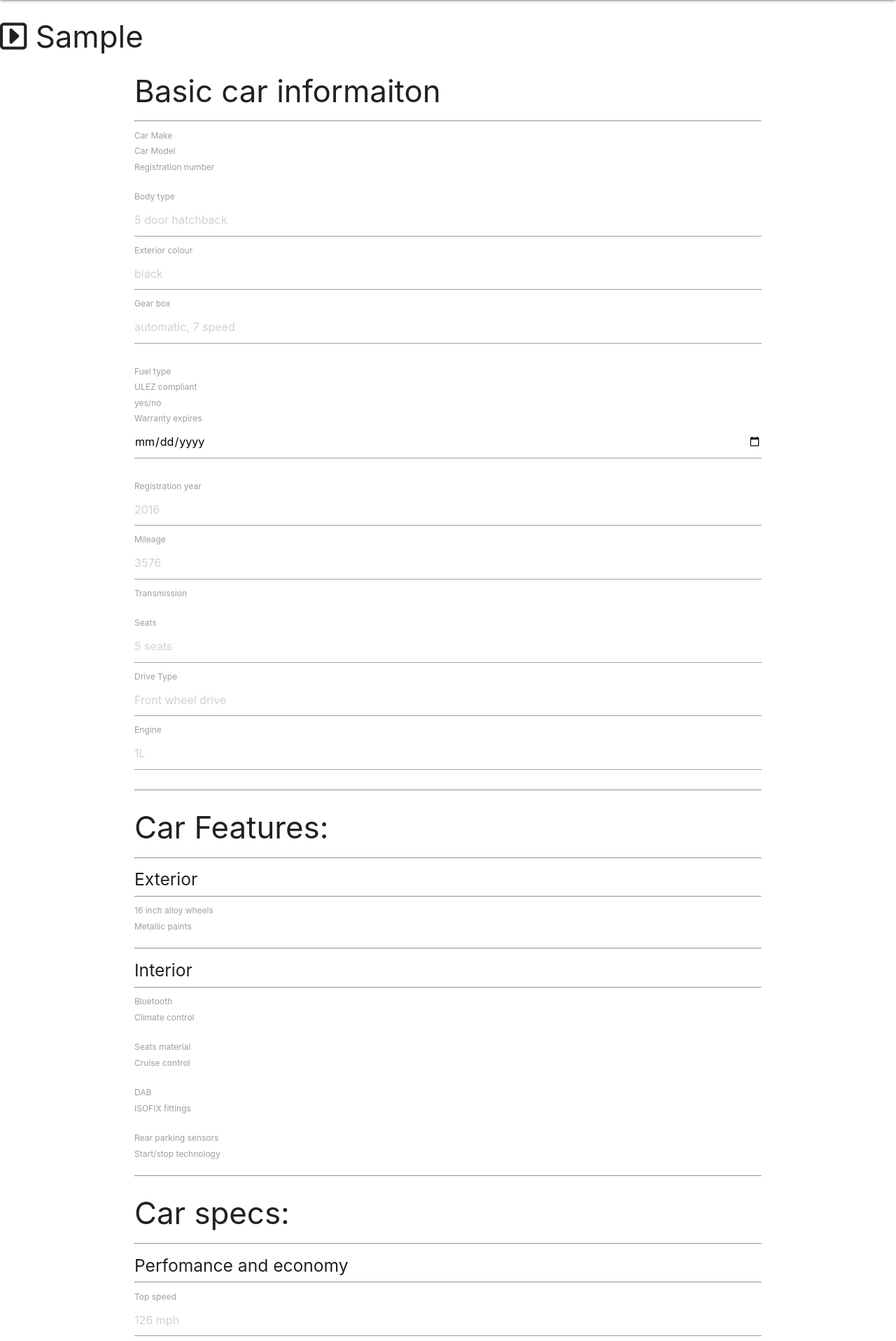
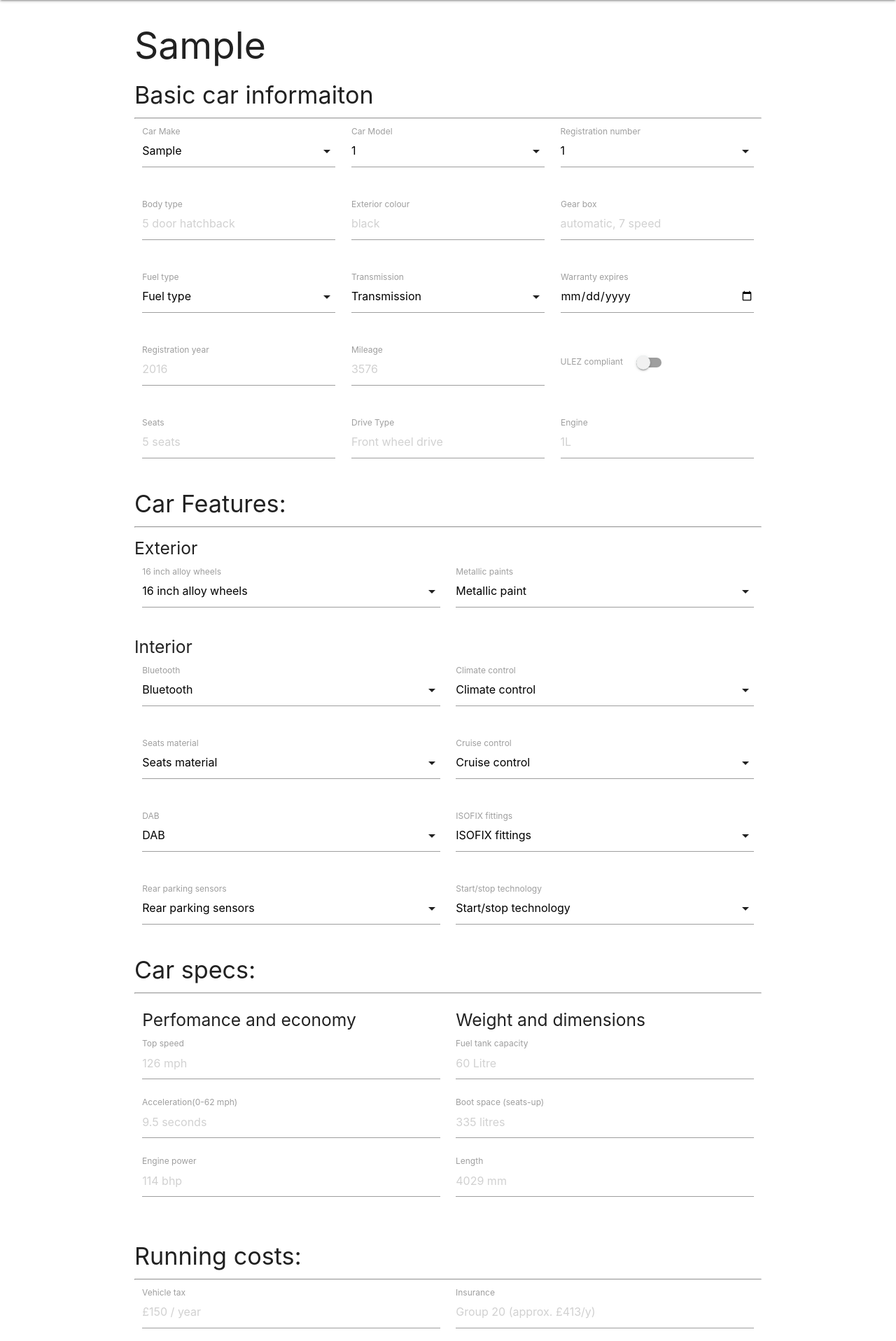
Before and after one commit to ashur-k/CI-MS3-Car-Showroom, a Flask app: page /admin/add_car_details/1/1/1 in a window 1280 px wide. Shown: the part 64-1980 px from the top of the page at 70% size. Run offline with Flask 2, Linux system fonts and the light colour scheme; the visitor is signed in with stand-in values (Sample User, id 1); a database or web service that is not in the repository returns one stand-in record (values such as "Sample title"); some libraries are stand-ins or nearby versions.

Commit message:
updated add.car / add make/ model  form designs with materialcss

```diff
--- a/admin/templates/add_new_car.html
+++ b/admin/templates/add_new_car.html
@@ -1,55 +1,55 @@
+<!-- admin/add_car_details/Audi/SQ5/A1ISMOST -->
 {% extends 'admin_base.html' %}
 
 {% block content %}
 <!--Car Basic information-->
 
-<h3><i class="far fa-caret-square-right"></i> {{ car_makers.car_make }} </h3>
+
 <div class="container">
+<h2>{{ car_makers.car_make }} </h2>
 
 <form action="{{ url_for('admin.add_car') }}" name="add_new_car"  method="POST">
+<h4 class="mt-3">Basic car informaiton</h4><hr>
 
-<div class="container_basic_information m-2">
-<h3 class="mt-3">Basic car informaiton</h3><hr>
-  <div class="row mt-2">
-    <div class="col-sm-4">
-       <label for="car-make">Car Make</label>
-    <select class="custom-select" id="car_make" name="car_make" required>
+    <div class="row">
+    <div class="input-field col s4">
+        <select class="validate" id="car_make" name="car_make" required>
             <option value="{{ car_makers.car_make }}">{{ car_makers.car_make }}</option>
         </select>
+        <label for="car-make">Car Make</label>
     </div>
-    <div class="col-sm-4">
-       <label for="car-make">Car Model</label>
-      <select class="custom-select" id="car_model" name="car_model" required>
+    <div class="input-field col s4">
+        <select class="validate" id="car_model" name="car_model" required>
             <option value="{{ car_model}}">{{ car_model }}</option>
         </select>
+        <label for="car-make">Car Model</label>
     </div>
-      <div class="col-sm-4">
-       <label for="car-make">Registration number</label>
-    <select class="custom-select" id="reg_num" name="reg_num" required>
+    <div class="input-field col s4">
+        <select class="validate" id="reg_num" name="reg_num" required>
             <option value="{{ reg_num }}">{{ reg_num }}</option>
         </select>
+        <label for="car-make">Registration number</label>
     </div>
     </div>
 
-  <div class="row mt-2">
-  <div class="col-sm-4">
+    <div class="row">
+        <div class="input-field col s4">
+            <input type="text" id="body_type" name="body_type" class="validate" placeholder="5 door hatchback" required>
             <label for="body_type">Body type</label>
-      <input type="text" id="body_type" name="body_type" class="form-control" placeholder="5 door hatchback">
         </div>
-  <div class="col-sm-4">
+        <div class="input-field col s4">
+            <input type="text" id="exterior_colour" name="exterior_colour" class="validate" placeholder="black" required>
             <label for="exterior_colour">Exterior colour</label>
-      <input type="text" id="exterior_colour" name="exterior_colour" class="form-control" placeholder="black">
         </div>
-  <div class="col-sm-4">
+        <div class="input-field col s4">
+            <input type="text" id="gear_box" name="gear_box" class="validate" placeholder="automatic, 7 speed" required>
             <label for="gear_box">Gear box</label>
-      <input type="text" id="gear_box" name="gear_box" class="form-control" placeholder="automatic, 7 speed">
         </div>
     </div>
 
-  <div class="row mt-2">
-  <div class="col-sm-4">
-  <label for="fuel_type">Fuel type</label>
-       <select class="custom-select" id="fuel_type" name="fuel_type" required>
+    <div class="row">
+        <div class="input-field col s4">
+            <select class="validate" id="fuel_type" name="fuel_type" required>
                 <option selected disabled value="">Fuel type</option>
                 <option value="petrol">Petrol</option>
                 <option value="deisel">Deisel</option>
@@ -57,225 +57,223 @@
                 <option value="electric">Electric</option>
                 <option value="hybird">Hybird</option>
             </select>
-
+            <label for="fuel_type">Fuel type</label>
         </div>
-  <div class="col-sm-4">
-    <label>ULEZ compliant</label>
-    <div class="custom-control custom-switch">
-        <input type="checkbox" class="custom-control-input" name="is_ULEZ_compliant" id="is_ULEZ_compliant" value="Yes">
-        <label class="custom-control-label" for="is_ULEZ_compliant">yes/no</label>
-
-
+       <div class="input-field col s4">
+            <select class="validate" id="transmisson" name="transmisson" required>
+                <option selected disabled value="">Transmission</option>
+                <option value="manual">manual</option>
+                <option value="automatic">automatic</option>
+            </select>
+            <label for="transmisson">Transmission</label>
         </div>
-  </div>
-  <div class="col-sm-4">
+        <div class="input-field col s4">
+            <input class="validate" type="date" id="warranty_expire_date" name="warranty_expire_date" required>
             <label for="warranty_expire_date">Warranty expires</label><br>
-      <input type="date" id="warranty_expire_date" name="warranty_expire_date">
         </div>
     </div>
 
-  <div class="row mt-2">
-  <div class="col-sm-4">
+    <div class="row">
+        <div class="input-field col s4">
+            <input class="validate" type="text" id="registration_year" name="registration_year" placeholder="2016" required>
             <label for="registration_year">Registration year</label>
-      <input type="text" id="registration_year" name="registration_year" class="form-control" placeholder="2016">
-
         </div>
-  <div class="col-sm-4">
+        <div class="input-field col s4">
+            <input class="validate" type="text" id="mileage" name="mileage" placeholder="3576" required>
             <label for="mileage">Mileage</label>
-      <input type="text" id="mileage" name="mileage" class="form-control" placeholder="3576">
         </div>
-  <div class="col-sm-4">
-     <label for="transmisson">Transmission</label><br>
-        <select class="custom-select" id="transmisson" name="transmisson" required>
-        <option selected disabled value="">Transmission</option>
-        <option value="manual">manual</option>
-        <option value="automatic">automatic</option>
-
-      </select>
+         <div class="input-field col s4">
+            <div class="switch">
+                <label for="is_ULEZ_compliant">ULEZ compliant
+                    <input class="validate" type="checkbox" name="is_ULEZ_compliant" id="is_ULEZ_compliant" value="Yes">
+                    <span class="lever"></span>
+                </label>
+            </div>
         </div>
     </div>
 
-  <div class="row mt-2">
-  <div class="col-sm-4">
+    <div class="row">
+        <div class="input-field col s4">
+            <input type="text" id="seats" name="seats" class="validate" placeholder="5 seats" required>
             <label for="seats">Seats</label>
-      <input type="text" id="seats" name="seats" class="form-control" placeholder="5 seats">
-
          </div>
-   <div class="col-sm-4">
-     <label for="drive_type">Drive Type</label><br>
-       <input type="text" id="drive_type" name="drive_type" class="form-control" placeholder="Front wheel drive">
+        <div class="input-field col s4">
+            <input type="text" id="drive_type" name="drive_type" class="validate" placeholder="Front wheel drive" required>
+            <label for="drive_type">Drive Type</label>
         </div>
-   <div class="col-sm-4">
-     <label for="drive_type">Engine</label><br>
-       <input type="text" id="engine" name="engine" class="form-control form-control-lg" placeholder="1L" required>
+        <div class="input-field col s4">
+            <input type="text" id="engine" name="engine" class="validate" placeholder="1L" required>
+            <label for="drive_type">Engine</label>
         </div>
     </div>
-   <hr>
-   </div>
 
-<div class="container_car_features m-2">
-    <h3 class="mt-3">Car Features:</h3><hr>
-  <h5>Exterior</h5><hr>
-  <div class="row mt-2">
-   <div class="col-sm-6">
-       <label for="alloy wheels">16 inch alloy wheels</label>
-      <select class="custom-select" id="alloy_wheels" name="alloy_wheels" required>
+<h4 >Car Features:</h4><hr>
+
+  <h5>Exterior</h5>
+    <div class="row">
+        <div class="input-field col s6">
+            <select class="validate" id="alloy_wheels" name="alloy_wheels" required>
                 <option selected disabled value="">16 inch alloy wheels</option>
                 <option value="availiable">Availiable</option>
                 <option value="not-availiable">Not availiable</option>
             </select>
+            <label for="alloy wheels">16 inch alloy wheels</label>
         </div>
-    <div class="col-sm-6">
-       <label for="metallic_paint">Metallic paints</label>
-      <select class="custom-select" id="metallic_paint" name="metallic_paint" required>
+        <div class="input-field col s6">
+            <select class="validate" id="metallic_paint" name="metallic_paint" required>
                 <option selected disabled value="">Metallic paint</option>
                 <option value="availiable">Availiable</option>
                 <option value="not-availiable">Not availiable</option>
             </select>
+            <label for="metallic_paint">Metallic paints</label>
         </div>
-  </div><hr>
-
-
-    <h5>Interior</h5><hr>
-  <div class="row mt-2">
-   <div class="col-sm-6">
-       <label for="bluetooth">Bluetooth</label>
+    </div>
+  <h5>Interior</h5>
+    <div class="row">
+        <div class="input-field col s6">
             <select class="custom-select" id="bluetooth" name="bluetooth" required>
                 <option selected disabled value="">Bluetooth</option>
                 <option value="availiable">Availiable</option>
                 <option value="not-availiable">Not availiable</option>
             </select>
+            <label for="bluetooth">Bluetooth</label>
         </div>
-    <div class="col-sm-6">
-       <label for="climate_control">Climate control</label>
+        <div class="input-field col s6">
             <select class="custom-select" id="climate_control" name="climate_control" required>
                 <option selected disabled value="">Climate control</option>
                 <option value="availiable">Availiable</option>
                 <option value="not-availiable">Not availiable</option>
             </select>
+            <label for="climate_control">Climate control</label>
         </div>
     </div>
- <div class="row mt-2">
-   <div class="col-sm-6">
-       <label for="seats_material">Seats material</label>
-      <select class="custom-select" id="seats_material" name="seats_material" required>
+
+    <div class="row">
+        <div class="input-field col s6">
+            <select class="validate" id="seats_material" name="seats_material" required>
                 <option selected disabled value="">Seats material</option>
                 <option value="availiable">Leather</option>
                 <option value="not-availiable">Cloth</option>
             </select>
+            <label for="seats_material">Seats material</label>
         </div>
-    <div class="col-sm-6">
-       <label for="cruise_control">Cruise control</label>
-      <select class="custom-select" id="cruise_control" name="cruise_control" required>
+        <div class="input-field col s6">
+            <select class="validate" id="cruise_control" name="cruise_control" required>
                 <option selected disabled value="">Cruise control</option>
                 <option value="availiable">Availiable</option>
                 <option value="not-availiable">Not availiable</option>
             </select>
+            <label for="cruise_control">Cruise control</label>
         </div>
     </div>
- <div class="row mt-2">
-   <div class="col-sm-6">
-       <label for="DAB">DAB</label>
-      <select class="custom-select" id="DAB" name="DAB" required>
+
+    <div class="row">
+        <div class="input-field col s6">
+            <select class="validate" id="DAB" name="DAB" required>
                 <option selected disabled value="">DAB</option>
                 <option value="availiable">Availiable</option>
                 <option value="not-availiable">Not availiable</option>
             </select>
+            <label for="DAB">DAB</label>
         </div>
-    <div class="col-sm-6">
-       <label for="ISOFIX_fittings">ISOFIX fittings</label>
-      <select class="custom-select" id="ISOFIX_fittings" name="ISOFIX_fittings" required>
+        <div class="input-field col s6">
+            <select class="validate" id="ISOFIX_fittings" name="ISOFIX_fittings" required>
                 <option selected disabled value="">ISOFIX fittings</option>
                 <option value="availiable">Availiable</option>
                 <option value="not-availiable">Not availiable</option>
             </select>
+            <label for="ISOFIX_fittings">ISOFIX fittings</label>
         </div>
     </div>
-<div class="row mt-2">
-   <div class="col-sm-6">
-       <label for="rear_parking_sensors">Rear parking sensors</label>
-      <select class="custom-select" id="rear_parking_sensors" name="rear_parking_sensors" required>
+
+    <div class="row">
+        <div class="input-field col s6">
+            <select class="validate" id="rear_parking_sensors" name="rear_parking_sensors" required>
                 <option selected disabled value="">Rear parking sensors</option>
                 <option value="availiable">Availiable</option>
                 <option value="not-availiable">Not availiable</option>
             </select>
+            <label for="rear_parking_sensors">Rear parking sensors</label>
         </div>
-    <div class="col-sm-6">
-       <label for="start_stop_technology">Start/stop technology</label>
-      <select class="custom-select" id="start_stop_technology" name="start_stop_technology" required>
+        <div class="input-field col s6">
+            <select class="validate" id="start_stop_technology" name="start_stop_technology" required>
                 <option selected disabled value="">Start/stop technology</option>
                 <option value="availiable">Availiable</option>
                 <option value="not-availiable">Not availiable</option>
             </select>
+            <label for="start_stop_technology">Start/stop technology</label>
         </div>
-  </div><hr>
     </div>
 
-<div class="container_car_specs m-2">
-<h3 class="mt-3">Car specs:</h3><hr>
-<h5>Perfomance and economy</h5><hr>
+<h4 class="mt-3">Car specs:</h4><hr>
+    <div class="row">
 
-<div class="row mt-2">
-  <div class="col-sm-4">
+        <div class="col s6" >
+            <h5>Perfomance and economy</h5>
+            <div class="row center-align">
+                <div class="input-field col s12">
+                    <input type="text" id="top_Speed" name="top_Speed" class="form-control" placeholder="126 mph">
                     <label for="top_Speed">Top speed</label>
-      <input type="text" id="top_Speed" name="top_Speed" class="form-control" placeholder="126 mph">
                 </div>
-  <div class="col-sm-4">
+                <div class="input-field col s12">
+                    <input type="text" id="acceleration" name="acceleration" class="form-control" placeholder="9.5 seconds">
                      <label for="acceleration">Acceleration(0-62 mph)</label>
-      <input type="text" id="acceleration" name="acceleration" class="form-control" placeholder="9.5 seconds">
                 </div>
-  <div class="col-sm-4">
+                <div class="input-field col s12">
+                    <input type="text" id="engine_power" name="engine_power" class="form-control" placeholder="114 bhp" required>
                      <label for="engine_power">Engine power</label>
-      <input type="text" id="engine_power" name="engine_power" class="form-control" placeholder="114 bhp" required>
-  </div>
-  </div><hr>
-<h5>Weight and dimensions</h5><hr>
-<div class="row mt-2">
-  <div class="col-sm-4">
-    <label for="fuel_tank_capacity">Fuel tank capacity</label>
-      <input type="text" id="fuel_tank_capacity" name="fuel_tank_capacity" class="form-control" placeholder="60 Litre">
-  </div>
-  <div class="col-sm-4">
-    <label for="boot_space">Boot space (seats-up)</label>
-      <input type="text" id="boot_space" name="boot_space" class="form-control" placeholder="335 litres">
-  </div>
-  <div class="col-sm-4">
-    <label for="length">Length</label>
-      <input type="text" id="length" name="length" class="form-control" placeholder="4029 mm">
                 </div>
             </div>
-</div><hr>
-
-<div class="container_running_cost m-2">
-<h3 class="mt-3">Running costs:</h3><hr>
-<div class="row mt-2">
-  <div class="col-sm-4">
-    <label for="vehicle_tax">Vehicle tax</label>
-      <input type="text" id="vehicle_tax" name="vehicle_tax" class="form-control" placeholder="£150 / year">
         </div>
-  <div class="col-sm-4">
-    <label for="insurance">Insurance</label>
-      <input type="text" id="insurance" name="insurance" class="form-control" placeholder="Group 20 (approx. £413/y)">
-  </div>
-  <div class="col-sm-4">
-    <label for="fuel_consumption">Fuel_consumption</label>
-      <input type="text" id="fuel_consumption" name="fuel_consumption" class="form-control" placeholder="47.1mpg (approx. £24 / week)">
-  </div>
-  <div class="col-sm-4">
-    <label for="fuel_consumption">Car price</label>
-      <input type="text" id="car_price" name="car_price" class="form-control" placeholder="£21050">
-  </div>
-  <div class="col-sm-8">
-    <label for="fuel_consumption">Paste image URL here</label>
-      <input type="text" id="car_image_url" name="car_image_url" class="form-control" placeholder="paste image url here" required>
-  </div>
-  </div><hr>
 
 
+        <div class="col s6">
+            <h5>Weight and dimensions</h5>
+            <div class="row center-align">
+                <div class="input-field col s12">
+                    <input type="text" id="fuel_tank_capacity" name="fuel_tank_capacity" class="form-control" placeholder="60 Litre">
+                    <label for="fuel_tank_capacity">Fuel tank capacity</label>
+                </div>
+                <div class="input-field col s12">
+                    <input type="text" id="boot_space" name="boot_space" class="form-control" placeholder="335 litres">
+                    <label for="boot_space">Boot space (seats-up)</label>
+                </div>
+                <div class="input-field col s12">
+                    <input type="text" id="length" name="length" class="form-control" placeholder="4029 mm">
+                    <label for="length">Length</label>
+                </div>
+            </div>
+        </div>
     </div>
 
-  <div class="row mt-5 mb-4 pb-4">
-  <div class="col-sm-12 text-center">
+<h4>Running costs:</h4><hr>
+    <div class="row">
+        <div class="input-field col s6">
+            <input type="text" id="vehicle_tax" name="vehicle_tax" class="validate" placeholder="£150 / year" required>
+            <label for="vehicle_tax">Vehicle tax</label>
+        </div>
+        <div class="input-field col s6">
+           <input type="text" id="insurance" name="insurance" class="validate" placeholder="Group 20 (approx. £413/y)" required>
+            <label for="insurance">Insurance</label>
+        </div>
+        <div class="input-field col s6">
+            <input type="text" id="fuel_consumption" name="fuel_consumption" class="validate" placeholder="47.1mpg (approx. £24 / week)" required>
+            <label for="fuel_consumption">Fuel_consumption</label>
+        </div>
+        <div class="input-field col s6">
+            <input type="text" id="car_price" name="car_price" class="validate" placeholder="£21050" required>
+            <label for="fuel_consumption">Car price</label>
+        </div>
+        <div class="input-field col s12">
+            <input type="text" id="car_image_url" name="car_image_url" class="validate" placeholder="paste image url here" required>
+            <label for="fuel_consumption">Paste image URL here</label>
+        </div>
+    </div>
+
+
+
+  <div class="row">
+  <div class="col s12">
     <button class="btn btn-primary" type="submit">
       Add New Car <i class="fas fa-plus"></i> <i class="fas fa-car"></i>
         </button>
--- a/admin/templates/admin_base.html
+++ b/admin/templates/admin_base.html
@@ -24,7 +24,7 @@
   <div class="navbar-fixed">
     <nav class="">
     <div class="nav-wrapper">
-      <a href="#" class="brand-logo">User Interface</a>
+      <a href="{{url_for('index')}}" class="brand-logo">User Interface</a>
       <ul id="nav-mobile" class="right hide-on-med-and-down">
         <li><a class="dropdown-trigger" href="#!" data-target="manage_cars">Manage Cars<i class="material-icons right">arrow_drop_down</i></a></li>
         <li><a class="dropdown-trigger" href="#!" data-target="add_new_car">Add new car<i class="material-icons right">arrow_drop_down</i></a></li>
@@ -107,6 +107,10 @@ $( document ).ready(function() {
       $('.modal').modal();
         $(document).ready(function(){
     $('.collapsible').collapsible();
+
+   $('select').formSelect({
+
+   });
   });
 
 });
```
Also changed, not shown: admin/templates/add_car.html (+24 -13 lines), admin/templates/add_new_car_company.html (+21 -24 lines), admin/templates/admin.html (+5 -4 lines). Lines whose indentation alone changed are shown as unchanged.
